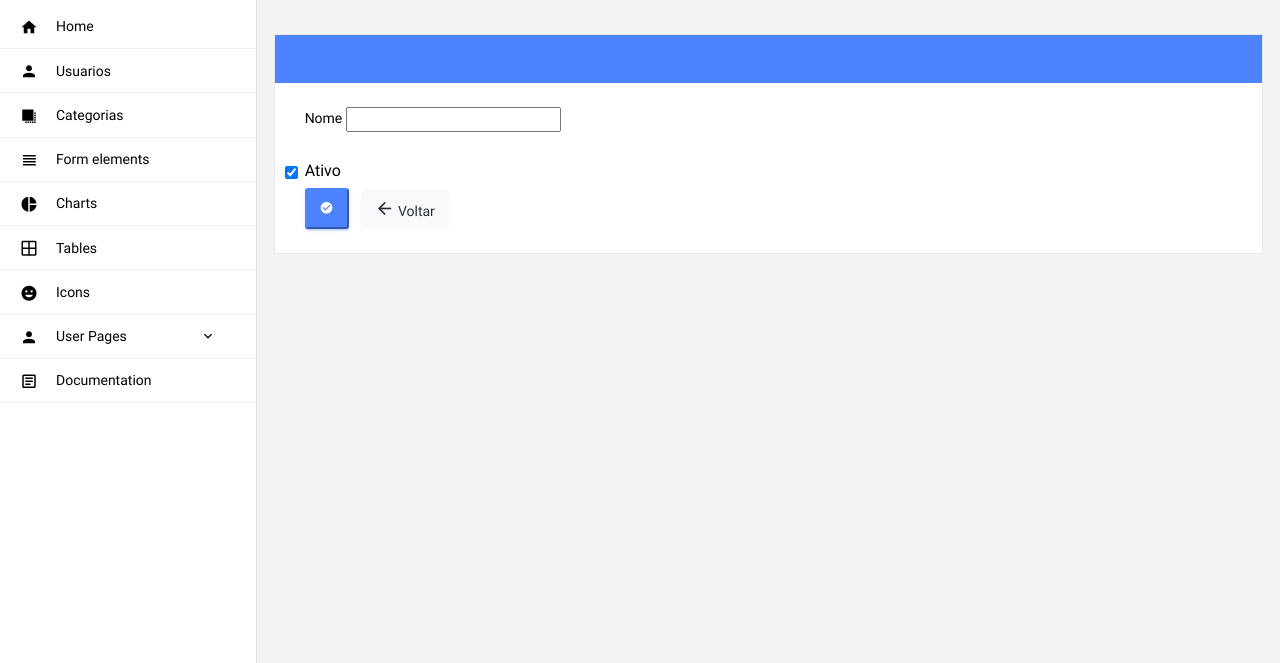
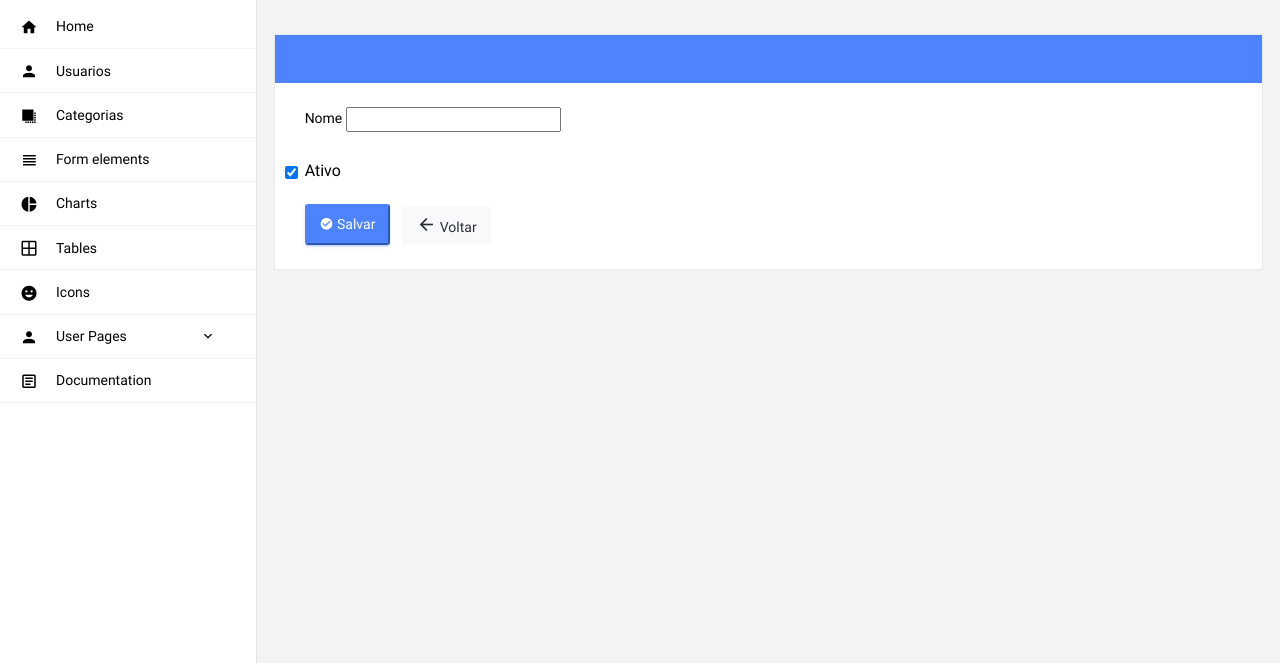
Before and after one commit to nijige/Forca-do-habito, a CodeIgniter 4 app: the page made by app/Views/Admin/Categorias/editar.php in a window 1280 px wide. Shown: the part 60-723 px from the top of the page. Run offline with PHP 8.4 and a stand-in for CodeIgniter, Linux system fonts and the light colour scheme; the template is opened without the code that fills it, so the values that code supplies are empty; some libraries are stand-ins or nearby versions.

Commit message:
atualizando o projeto

```diff
--- a/app/Views/Admin/Categorias/editar.php
+++ b/app/Views/Admin/Categorias/editar.php
@@ -46,7 +46,7 @@ echo  $this->extend('Admin/layout/principal'); ?>
 
                 <?php endif; ?>
 
-
+                <?php echo form_open("admin/categorias/atualizar/$categoria->id"); ?>
                 <?php echo $this->include('admin/Categorias/form'); ?>
 
                 <a href="<?php site_url("admin/categorias/show/$categoria->id"); ?>" class="btn btn-light text-dark btn-sm">
@@ -54,6 +54,7 @@ echo  $this->extend('Admin/layout/principal'); ?>
                     Voltar
                 </a>
 
+                <?php echo form_close(); ?>
 
 
 
--- a/app/Views/Admin/Categorias/form.php
+++ b/app/Views/Admin/Categorias/form.php
@@ -1,12 +1,12 @@
+
 <div class="form-row">
-
 <div class="form-group col-md-4">
     <label for="nome">Nome</label>
     <input type="text"  class="formol-control" name="nome" id="nome" value="<?php echo old('nome',esc($categoria->nome));?>">
   </div>
 </div>
 
-<div class="form check form-check-flat form-check-primary mb-2">
+<div class="form check form-check-flat form-check-primary mb-4">
     <label for="ativo" class="form-check-label">
 
     <input type="hidden" name="ativo" value="0">
@@ -18,6 +18,8 @@
 
 
 <button type="submit" class="btn-primary mr-2 btn-sm">
-    <i class="mdi mdi-checkbox-marked-circle btn-icon-prepend"></i>
+    <i class="mdi mdi-checkbox-marked-circle btn-icon"></i>
+
+    Salvar
 
 </button>
```
Also changed, not shown: app/Views/Admin/Categorias/atualizar.php (deleted), app/Views/Admin/Categorias/criar.php (added).
